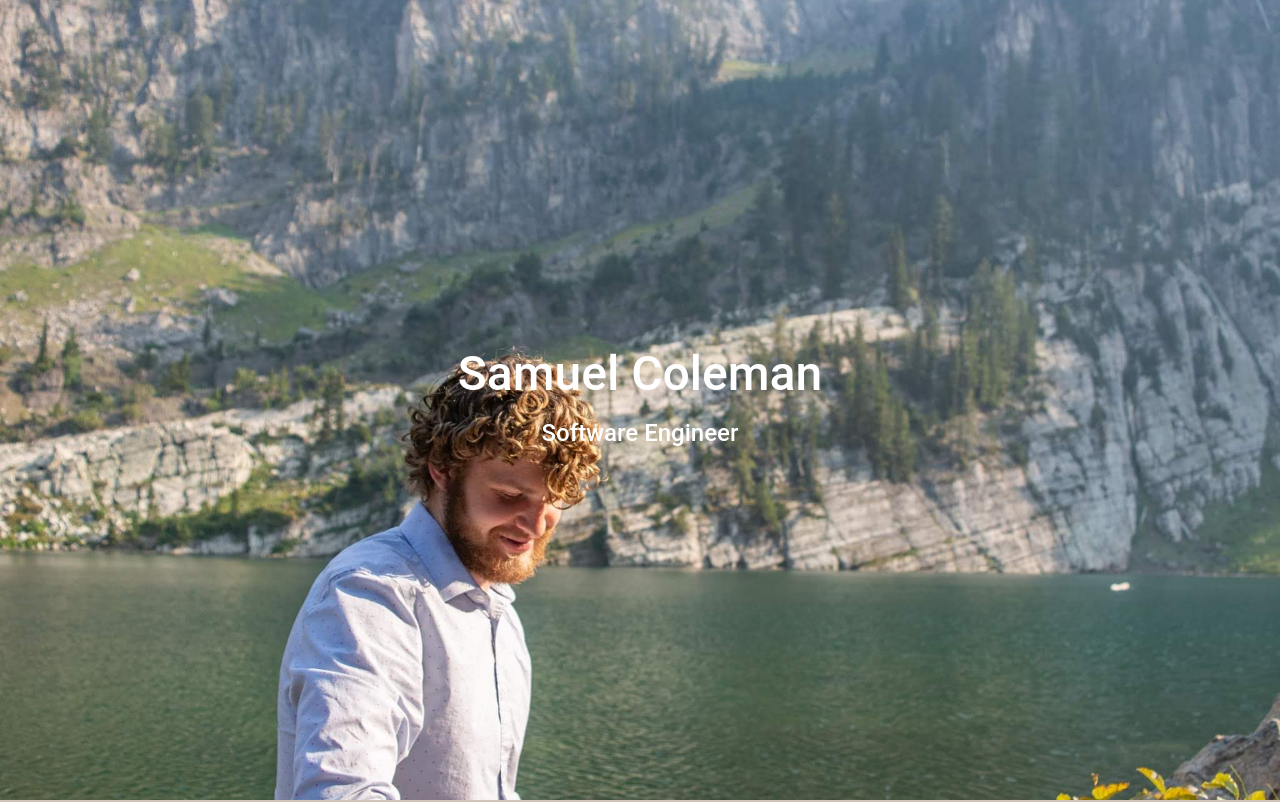
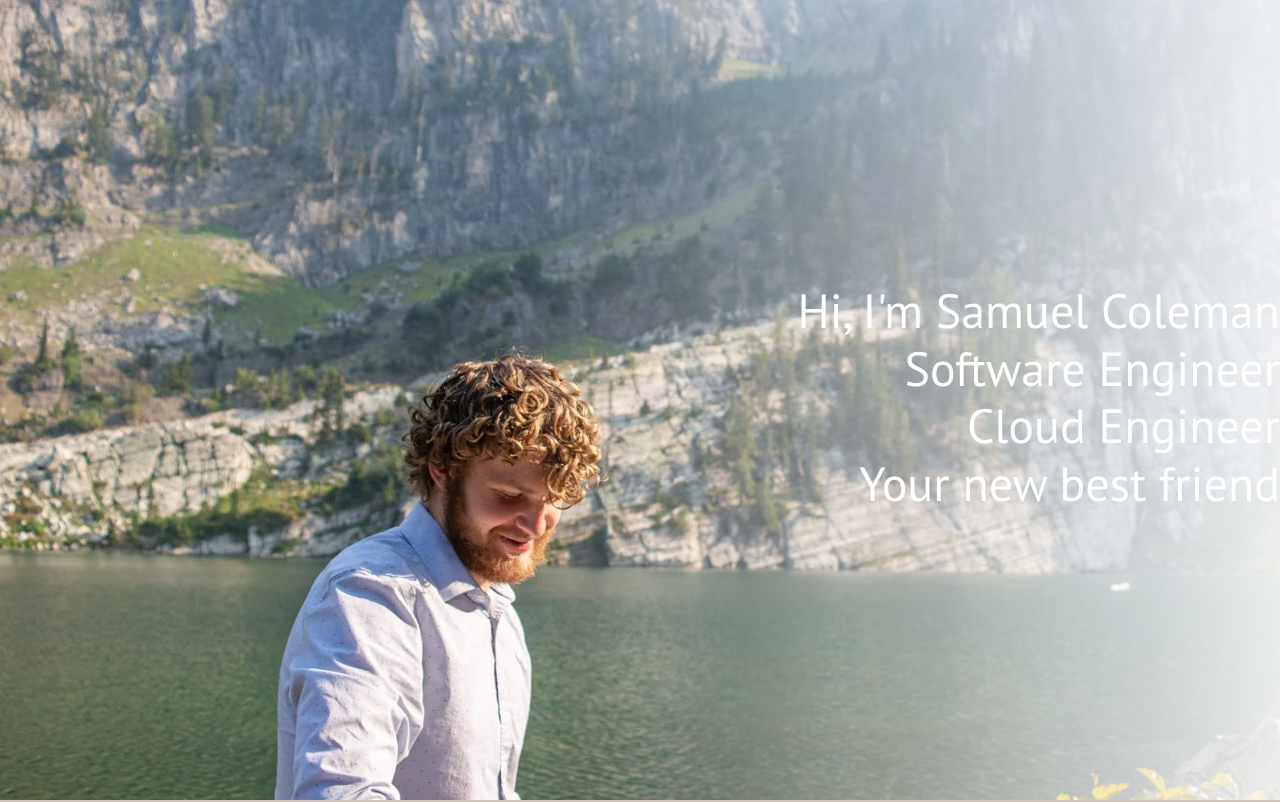
Before and after one commit to csamuele/csamuele.github.io, a website: page index.html in a window 1280 px wide. Shown: the top 802 px of the page. Drawn offline with nearby package versions, Linux system fonts and the light colour scheme.

Commit message:
add gradient to jumbotron and heading

```diff
--- a/index.html
+++ b/index.html
@@ -4,6 +4,10 @@
   <!-- Bootstrap -->
   <link rel="stylesheet" href="https://cdn.jsdelivr.net/npm/bootstrap@5.0.0/dist/css/bootstrap.min.css">
   <script src="https://cdn.jsdelivr.net/npm/bootstrap@5.0.0/dist/js/bootstrap.bundle.min.js"></script>
+  <!-- Google Fonts -->
+  <link rel="preconnect" href="https://fonts.googleapis.com">
+<link rel="preconnect" href="https://fonts.gstatic.com" crossorigin>
+<link href="https://fonts.googleapis.com/css2?family=PT+Sans&display=swap" rel="stylesheet">
   <!-- Custom -->
   <link href="css/main.css" rel="stylesheet"/>
 
@@ -24,13 +28,14 @@
     </nav>
   </header>
   <div class="image-container">
+    <div class="gradient-overlay"></div>
     <div class="overlay-text">
-      <h1>Samuel Coleman</h1>
-      <h2>Software Engineer</h2>
+      <h1>Hi, I'm Samuel Coleman<br>Software Engineer<br>Cloud Engineer<br>Your new best friend</h1>
     </div>
   </div>
 
-  <main class="col-lg-12">
+
+  <main>
 
     <section id="About-Me">
       <h2>About Me</h2>
--- a/scss/main.scss
+++ b/scss/main.scss
@@ -48,27 +48,35 @@ main {
 }
   .image-container {
     position: relative;
-    width: 100vw;
     height: 100vh;
     background-image: url("../Images/samuel-coleman-bear-lake.jpeg");
     background-size: cover;
     background-position-y: 67%;
   }
 
+  .gradient-overlay {
+    position: absolute;
+    top: 0;
+    right: 0;
+    bottom: 0;
+    left: 40%;
+    width: 60%;
+    background-image: linear-gradient(to right, rgba(255, 255, 255, 0), rgba(255, 255, 255, .88));
+    z-index: 1;
+  }
+
   .overlay-text {
     position: absolute;
     top: 50%;
-    left: 50%;
-    transform: translate(-50%, -50%);
-    text-align: center;
+    transform: translate(100%, -48%);
+    text-align: right;
     color: #ffffff;
+    width: 50%;
+    z-index: 2;
   }
 
   .overlay-text h1 {
     font-size: 3rem;
     margin-bottom: 1rem;
+    font-family: $header-font;
   }
-
-  .overlay-text h2 {
-    font-size: 1.5rem;
-  }
--- a/scss/variables.scss
+++ b/scss/variables.scss
@@ -22,3 +22,4 @@ $text-color-dark: $darker-shade;
 $text-color-accent: $accent-color-2;
 
 $font-family: "Roboto", sans-serif;
+$header-font: "PT Sans", sans-serif;
```
Also changed, not shown: css/main.css.
